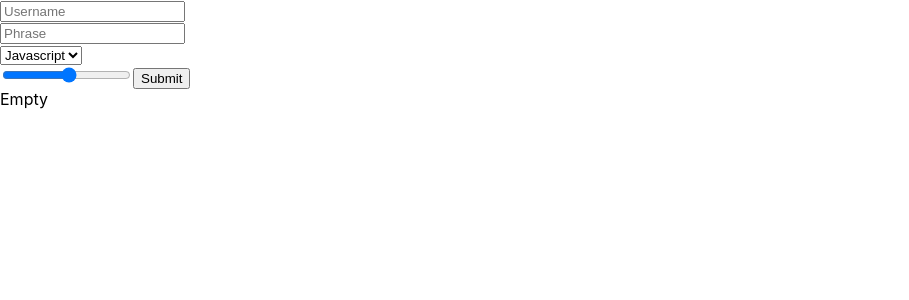
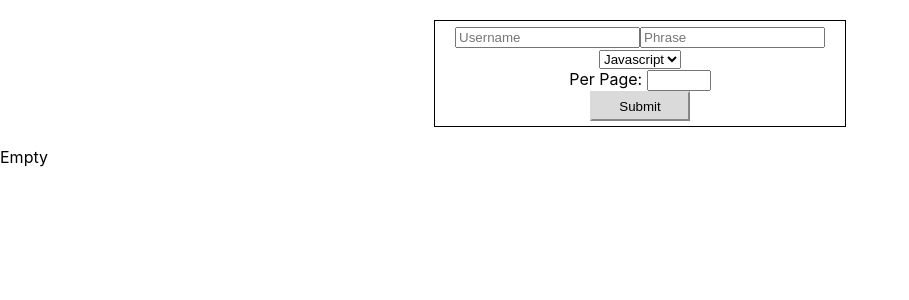
Before and after one commit to dagggy/github-find, a React (Create React App) app: page / in a window 1280 px wide. Shown: the top 300 px of the page, without its empty margins (0-909 px from the left). Built offline with nearby package versions, Linux system fonts and the light colour scheme.

Commit message:
css changes

```diff
--- a/src/Components/Form/Form.tsx
+++ b/src/Components/Form/Form.tsx
@@ -11,16 +11,17 @@ export default function Form() {
 
     return <>
         <form method="get">
-            <input type="text" id="user" placeholder="Username" name="user" defaultValue={getString(params, "user")} required></input><br/>
-            <input type="text" id="phrase" placeholder="Phrase" name="phrase" defaultValue={getString(params, "phrase")} required></input><br/>
+            <input type="text" id="user" placeholder="Username" name="user" defaultValue={getString(params, "user")} required></input>
+            <input type="text" id="phrase" placeholder="Phrase" name="phrase" defaultValue={getString(params, "phrase")} required></input>
             <select name="language" id="language">
                 <option value="javascript">Javascript</option>
                 <option value="java">Java</option>
                 <option value="go">GO</option>
             </select><br/>
-            <input type="range" id="per_page" min="5" max="100" step="5" name="per_page" defaultValue={getString(params, "per_page")}></input>
-            <input type="hidden" id="page" name="page" defaultValue="1"></input>
-            <input type="submit" value="Submit"></input>
+            <label htmlFor="per_page">Per Page: </label>
+            <input type="number" id="per_page" min="5" max="100" step="5" name="per_page" defaultValue={getString(params, "per_page")}></input>
+            <input type="hidden" id="page" name="page" defaultValue="1"></input><br/>
+            <input className="submit-button" type="submit" value="Submit"></input>
         </form>
     </>
 }
--- a/src/Components/Main.tsx
+++ b/src/Components/Main.tsx
@@ -55,10 +55,12 @@ export default function Main() {
             for(let i=0; i<jsx.length; i++) {
                 returns.push(
                     <tbody key={jsx[i][0] + i}>
+                        <tr>
                             <td><a href={jsx[i][1]} rel="noreferrer" target="_blank">{jsx[i][0]}</a></td>
                             <td>{jsx[i][2]}</td>
                             <td>{jsx[i][3]}</td>
-                        <td><button onClick={toggle}>View</button><Modal isOpen={isOpen} toggle={toggle}><img src={jsx[i][4]} alt={jsx[i][3]}></img></Modal></td>
+                            <td className="pic-container"><button className="pic-button" onClick={toggle}>View</button><Modal isOpen={isOpen} toggle={toggle}><img src={jsx[i][4]} alt={jsx[i][3]}></img></Modal></td>
+                        </tr>
                     </tbody>
                 );
             }
@@ -74,26 +76,29 @@ export default function Main() {
         if(page > 1) {
             return(
                 // eslint-disable-next-line jsx-a11y/anchor-has-content
-                <div><a href={newUrl + (page-1)}>←</a> {page} <a href={newUrl + (page+1)}>→</a></div>
+                <div className="page-switch"><a href={newUrl + (page-1)}>←</a> {page} <a href={newUrl + (page+1)}>→</a></div>
             )
         }
-        return <div>← {page} <a href={newUrl + (page+1)}>→</a></div>;
+        return <div className="page-switch">← {page} <a href={newUrl + (page+1)}>→</a></div>;
     }
 
     return <>
         <Form/>
         {loading ? <Fload/> :
+        <>
         <table>
-            <tbody>
+            <thead>
+                <tr>
                     <th>File</th>
                     <th>Description</th>
                     <th>User</th>
                     <th>Profile Picture</th>
-            </tbody>
+                </tr>
+            </thead>
             {Table()}
+        </table>
         {PageSwitchButtons()}
-        </table>
+        </>
         }
     </>
-
 }
--- a/src/index.css
+++ b/src/index.css
@@ -32,3 +32,52 @@ code {
   padding: 1rem;
   border-radius: 1rem;
 }
+
+table {
+  border-collapse: collapse;
+  margin: 0 auto;
+}
+
+table, th, td {
+  border: 1px solid;
+}
+
+form {
+  border: solid black 1px;
+  width: 400px;
+  margin: 0 auto;
+  margin-bottom: 20px;
+  margin-top: 20px;
+  padding:5px;
+  text-align: center;
+}
+
+.submit-button {
+  width:100px;
+  height:30px;
+  border-radius: 0;
+  margin: 0;
+  padding:0;
+  background-color:rgb(218, 218, 218);
+  border-color: rgb(218, 218, 218);
+}
+
+.pic-container {
+  padding:0;
+}
+
+.pic-button {
+  width:100%;
+  height:30px;
+  border-radius: 0;
+  margin: 0;
+  padding:0;
+  background-color:rgb(218, 218, 218);
+  border-color: rgb(218, 218, 218);
+}
+
+.page-switch {
+  margin: 0 auto;
+  font-size: 40px;
+  text-align: center;
+}
```
Lines whose indentation alone changed are shown as unchanged.
